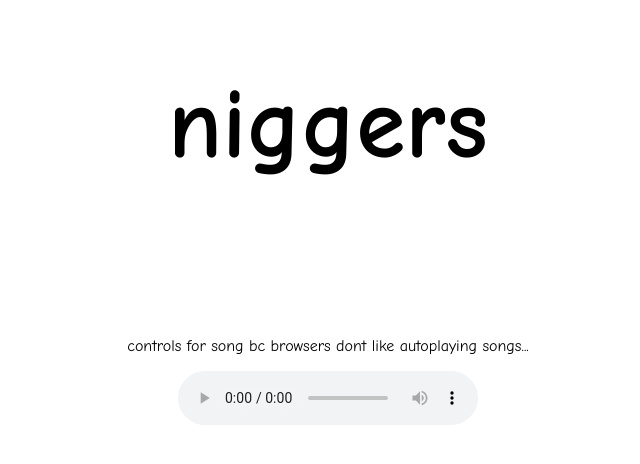
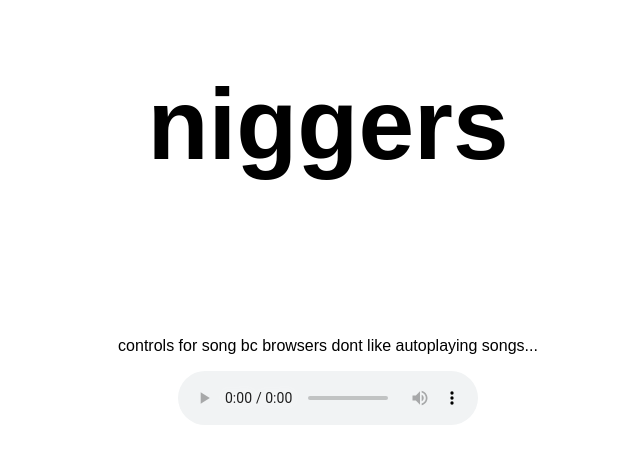
Before and after one commit to Cillious/whosinparis.com, a plain HTML site: page index.html in a window 1280 px wide. Shown: the whole page, without its empty margins (312-952 px from the left). Drawn offline with Linux system fonts and the light colour scheme.

Commit message:
Update index.css

```diff
--- a/index.css
+++ b/index.css
@@ -2,7 +2,7 @@
     box-sizing: border-box;
     padding: none;
     margin: none;
-    font-family: "comic sans MS", "Comic Sans", cursive, Arial, sans-serif;
+    font-family: "Arial", "sans-serif";
     text-align: center;
 }
 
```
